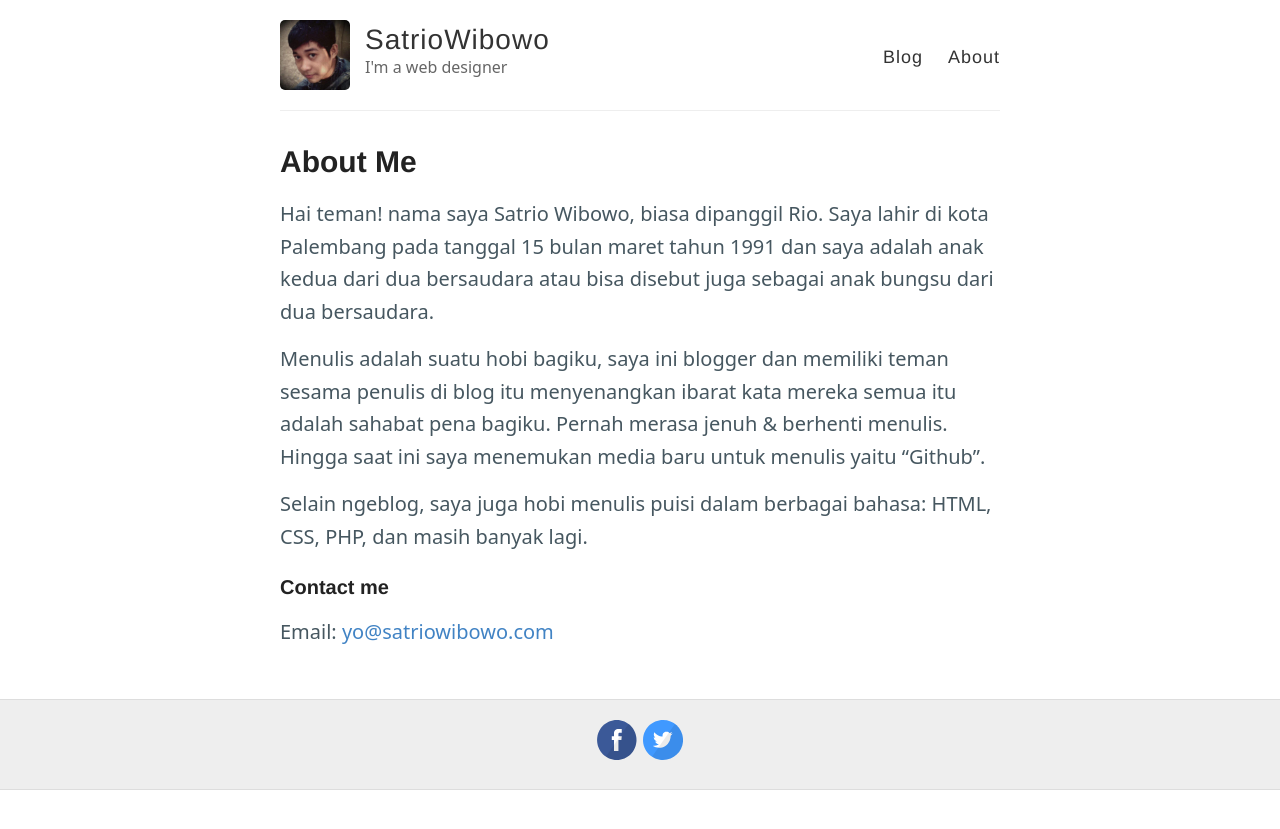
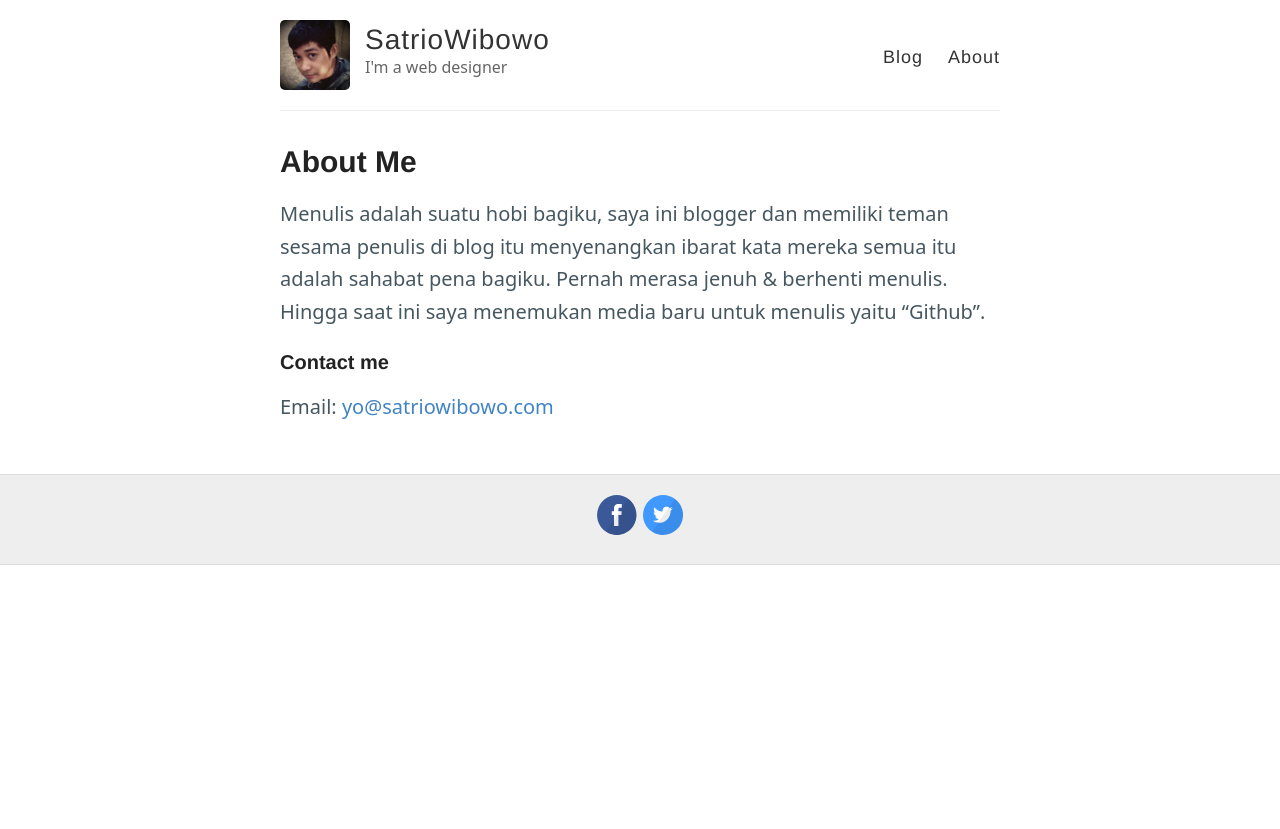
Before and after one commit to sa3owibowo/blog, a Jekyll site: the page built from about.md, in a window 1280 px wide. Shown: the top 829 px of the page. Built offline with Jekyll 4.4.1, drawn with Linux system fonts in a browser that asks for light colours.

Commit message:
Update about.md

```diff
--- a/about.md
+++ b/about.md
@@ -4,11 +4,7 @@ title: About Me
 permalink: /about/
 ---
 
-Hai teman! nama saya Satrio Wibowo, biasa dipanggil Rio. Saya lahir di kota Palembang pada tanggal 15 bulan maret tahun 1991 dan saya adalah anak kedua dari dua bersaudara atau bisa disebut juga sebagai anak bungsu dari dua bersaudara.
-
 Menulis adalah suatu hobi bagiku, saya ini blogger dan memiliki teman sesama penulis di blog itu menyenangkan ibarat kata mereka semua itu adalah sahabat pena bagiku. Pernah merasa jenuh & berhenti menulis. Hingga saat ini saya menemukan media baru untuk menulis yaitu "Github".
-
-Selain ngeblog, saya juga hobi menulis puisi dalam berbagai bahasa: HTML, CSS, PHP, dan masih banyak lagi.
 ### Contact me
 
 Email: [yo@satriowibowo.com](mailto:yo@satriowibowo.com)
```
